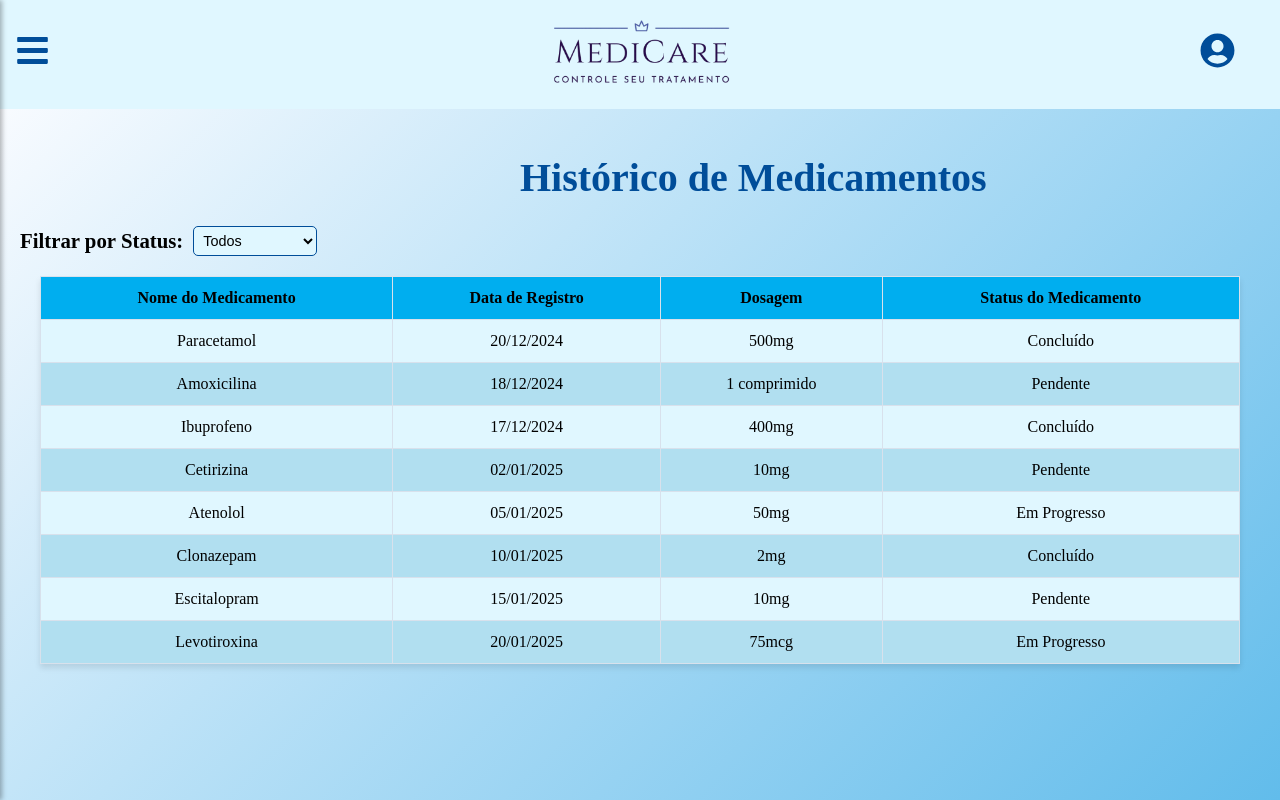
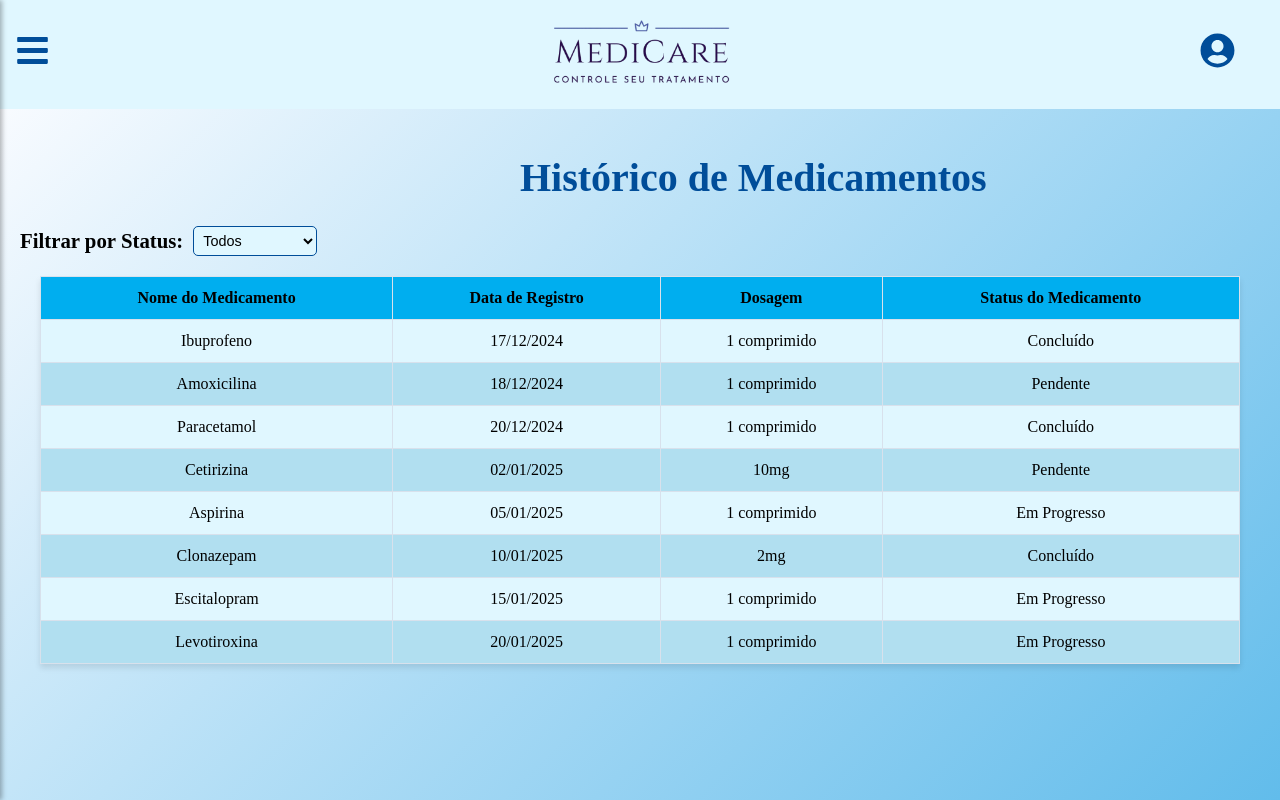
Before and after one commit to Raquel212/MediCareFrontEnd, a React (Vite) app: page /historico in a window 1280 px wide. Shown: the top 800 px of the page. Built offline with nearby package versions, Linux system fonts and the light colour scheme.

Commit message:
Update index.jsx

```diff
--- a/src/pages/Historico/index.jsx
+++ b/src/pages/Historico/index.jsx
@@ -7,14 +7,14 @@ function Historico() {
   const [filtro, setFiltro] = useState("Todos");
 
   const dadosMedicamentos = [
-    { nome: "Paracetamol", data: "20/12/2024", quantidade: "500mg", status: "Concluído" },
+    { nome: "Ibuprofeno", data: "17/12/2024", quantidade: "1 comprimido", status: "Concluído" },
     { nome: "Amoxicilina", data: "18/12/2024", quantidade: "1 comprimido", status: "Pendente" },
-    { nome: "Ibuprofeno", data: "17/12/2024", quantidade: "400mg", status: "Concluído" },
+    { nome: "Paracetamol", data: "20/12/2024", quantidade: "1 comprimido", status: "Concluído" },
     { nome: "Cetirizina", data: "02/01/2025", quantidade: "10mg", status: "Pendente" },
-    { nome: "Atenolol", data: "05/01/2025", quantidade: "50mg", status: "Em Progresso" },
+    { nome: "Aspirina", data: "05/01/2025", quantidade: "1 comprimido", status: "Em Progresso" },
     { nome: "Clonazepam", data: "10/01/2025", quantidade: "2mg", status: "Concluído" },
-    { nome: "Escitalopram", data: "15/01/2025", quantidade: "10mg", status: "Pendente" },
-    { nome: "Levotiroxina", data: "20/01/2025", quantidade: "75mcg", status: "Em Progresso" }
+    { nome: "Escitalopram", data: "15/01/2025", quantidade: "1 comprimido", status: "Em Progresso" },
+    { nome: "Levotiroxina", data: "20/01/2025", quantidade: "1 comprimido", status: "Em Progresso" }
   ];
 
   const dadosFiltrados = filtro === "Todos" ? dadosMedicamentos : dadosMedicamentos.filter(dado => dado.status === filtro);
```
